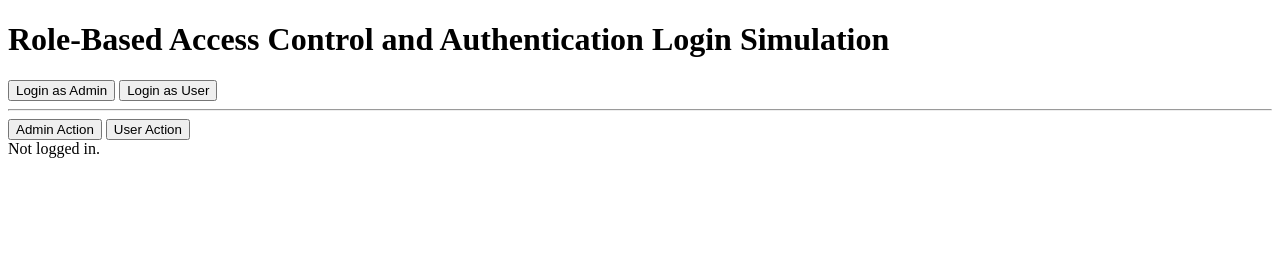
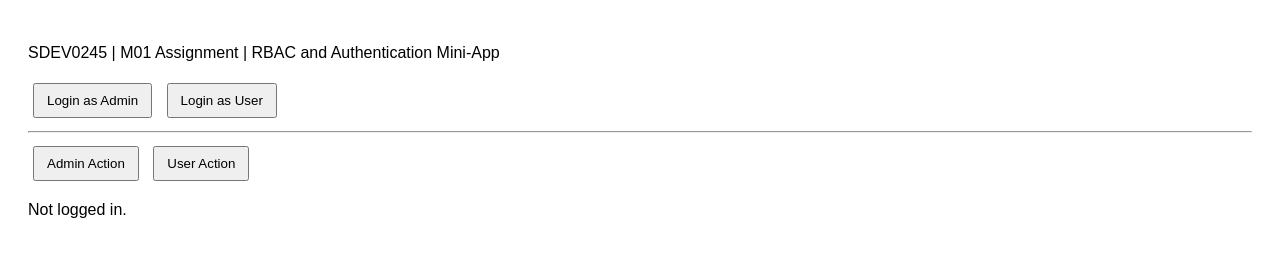
Before and after one commit to kschenk10-ivy-tech/SDEV-245, a plain HTML site: page index.html in a window 1280 px wide. Drawn offline with Linux system fonts and the light colour scheme.

Commit message:
Created style.css, updated notes

```diff
--- a/index.html
+++ b/index.html
@@ -1,18 +1,18 @@
 <!DOCTYPE html>
 <html>
+
 <head>
 	<meta charset="utf-8" />
 	<meta http-equiv="X-UA-Compatible" content="IE=edge" />
 	<title></title>
 	<meta name="description" content="" />
 	<meta name="viewport" content="width=device-width, initial-scale=1" />
-    <!---
-<link rel="stylesheet" href="">
---->
+	<link rel="stylesheet" href="./style.css">
 </head>
+
 <body>
-    <h1>Role-Based Access Control and Authentication Login Simulation</h1>
-
+<p>SDEV0245 | M01 Assignment | RBAC and Authentication Mini-App
+</p>
 	<button onclick="login('admin')">Login as Admin</button>
 	<button onclick="login('user')">Login as User</button>
 	<hr />
@@ -24,8 +24,8 @@
 
 	<script>
 		const users = {
-        admin: { role: "admin" },
-        user: { role: "user" },
+			admin: {role: "admin"},
+			user: {role: "user"},
 		};
 
 		let currentUser = null;
@@ -72,4 +72,5 @@
 	</script>
 	<!-- <script src="" async defer></script> -->
 </body>
+
 </html>
--- /dev/null
+++ b/style.css
@@ -0,0 +1,14 @@
+body {
+  font-family: Arial, sans-serif;
+  padding: 20px;
+}
+
+button {
+  margin: 5px;
+  padding: 8px 12px;
+}
+
+#output {
+  margin-top: 15px;
+  font-weight: semi-bold;
+}
```
Also changed, not shown: 2 other files. Lines whose indentation alone changed are shown as unchanged.
